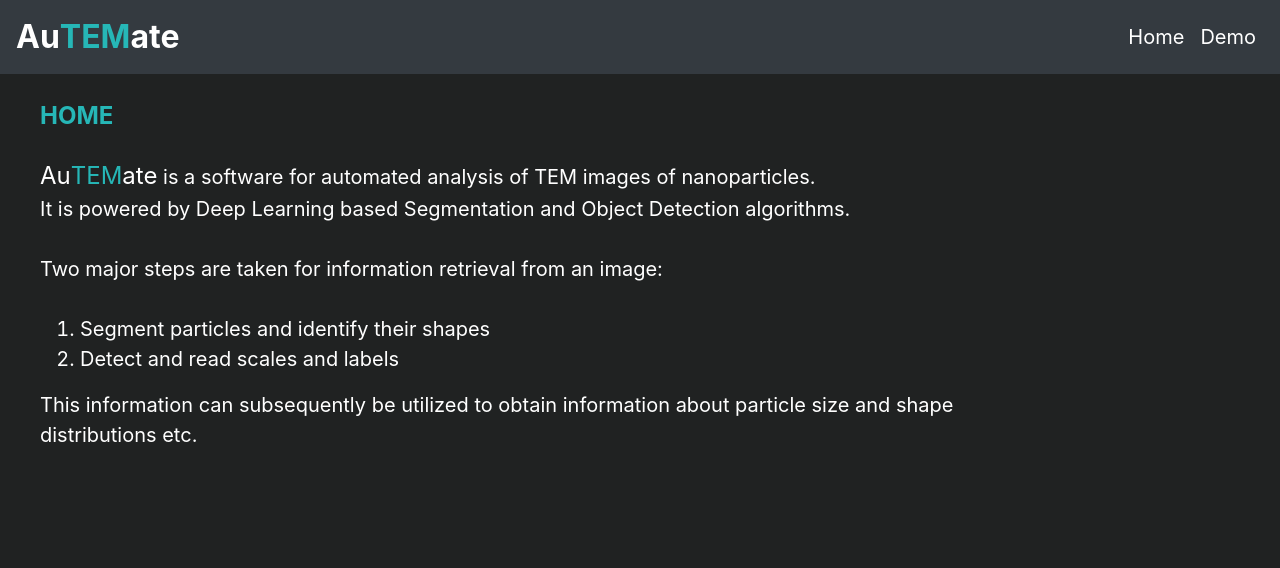
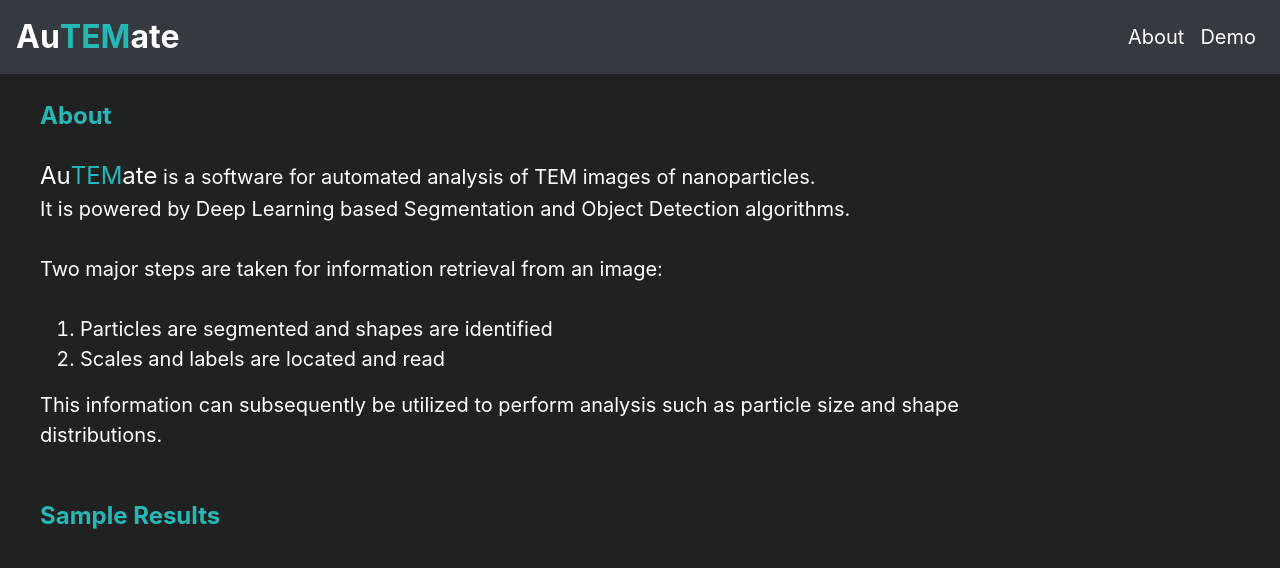
Before and after one commit to CederGroupHub/TEMExtraction-webapp, a React (Create React App) app in the folder client/: page / in a window 1280 px wide. Shown: the top 568 px of the page. Built offline with nearby package versions, Linux system fonts and the light colour scheme; a web font is replaced by a local one.

Commit message:
Add environment.yml and change home to about

```diff
--- a/client/src/Home.js
+++ b/client/src/About.js
@@ -4,22 +4,24 @@ import {Text} from 'rebass';
 import { Logo } from './Navbar';
 
 
-export default class Home extends Component {
+export default class About extends Component {
     render() {
         return (
             <div className='padding'>
-                <Text color='#26b7b7' fontWeight='bold' fontSize={[2, 3, 4]}>HOME</Text><br/>
+                <Text color='#26b7b7' fontWeight='bold' fontSize={[2, 3, 4]}>About</Text><br/>
                 <Text color='white' fontSize={[1, 2, 3]}>
                     {Logo('small')} is a software for automated analysis of TEM images of nanoparticles.<br/>
                     It is powered by Deep Learning based Segmentation and Object Detection algorithms.<br/><br/>
                     Two major steps are taken for information retrieval from an image:<br/><br/>
                     <ol>
-                        <li>Segment particles and identify their shapes</li>
-                        <li>Detect and read scales and labels</li>
+                        <li>Particles are segmented and shapes are identified</li>
+                        <li>Scales and labels are located and read</li>
                     </ol>
-                    This information can subsequently be utilized to obtain information about particle size and shape<br/>
-                    distributions etc.
-                </Text>
+                    This information can subsequently be utilized to perform analysis such as particle size and shape<br/>
+                    distributions.
+                </Text><br/><br/>
+                <Text color='#26b7b7' fontWeight='bold' fontSize={[2, 3, 4]}>Sample Results</Text><br/>
+                {/* <Text color='white' fontSize={[1, 2, 3]}> */}
             </div>
         );
     }
--- a/client/src/App.js
+++ b/client/src/App.js
@@ -1,6 +1,6 @@
 import React, { Component } from "react";
 import { Router } from '@reach/router'
-import Home from "./Home"
+import About from "./About"
 import Demo from "./Demo";
 import nav from "./Navbar"
 
@@ -10,7 +10,7 @@ export default class App extends Component {
             <React.Fragment>
                 {nav()}<br/>
                 <Router>
-                    <Home path="/" />
+                    <About path="/" />
                     <Demo path="/demo/" />
                 </Router>
             </React.Fragment>
--- a/client/src/Demo.js
+++ b/client/src/Demo.js
@@ -112,11 +112,12 @@ export default class Demo extends Component {
     const intro = () => {
       return (
         <div>
-          <Text color='#26b7b7' fontWeight='bold' fontSize={[2, 3, 4]}>DEMO</Text><br/>
+          <Text color='#26b7b7' fontWeight='bold' fontSize={[2, 3, 4]}>Demo</Text><br/>
           <Text color='white' fontSize={[1, 2, 3]}>
             This is a demo version of the {Logo('small')} software and is simply meant for illustrative purposes. The full <br/>
-            version can be found on GitHub.<br/><br/>
-            Upload a TEM image containing nanoparticles and click on the Submit button to begin analysis.<br/><br/>
+            version can be found on <a href='https://github.com/aksub99/tem-app'>GitHub</a>.<br/><br/>
+            To try this demo out on your own TEM image, upload a TEM image containing nanoparticles and<br/>
+            click on the Submit button to begin analysis.<br/><br/>
             This software is currently capable of detecting 4 shapes: rods, particles, triangular prisms and
             cubes.<br/>
             For best results, upload an image containing particles belonging to these shape categories.<br/><br/>
--- a/client/src/Navbar.js
+++ b/client/src/Navbar.js
@@ -36,7 +36,7 @@ export default function nav(props) {
         <Navbar.Toggle />
         <Navbar.Collapse className="justify-content-end">
           <Nav>
-              <Nav.Link><Link to='/'><Text color='white' fontSize={[1, 2, 3]}>Home</Text></Link></Nav.Link>
+              <Nav.Link><Link to='/'><Text color='white' fontSize={[1, 2, 3]}>About</Text></Link></Nav.Link>
               <Nav.Link><Link to='/demo/'><Text color='white' fontSize={[1, 2, 3]}>Demo</Text></Link></Nav.Link>
           </Nav>
         </Navbar.Collapse>
```
Also changed, not shown: 1 other file (tests, documents, lock files or other folders).
